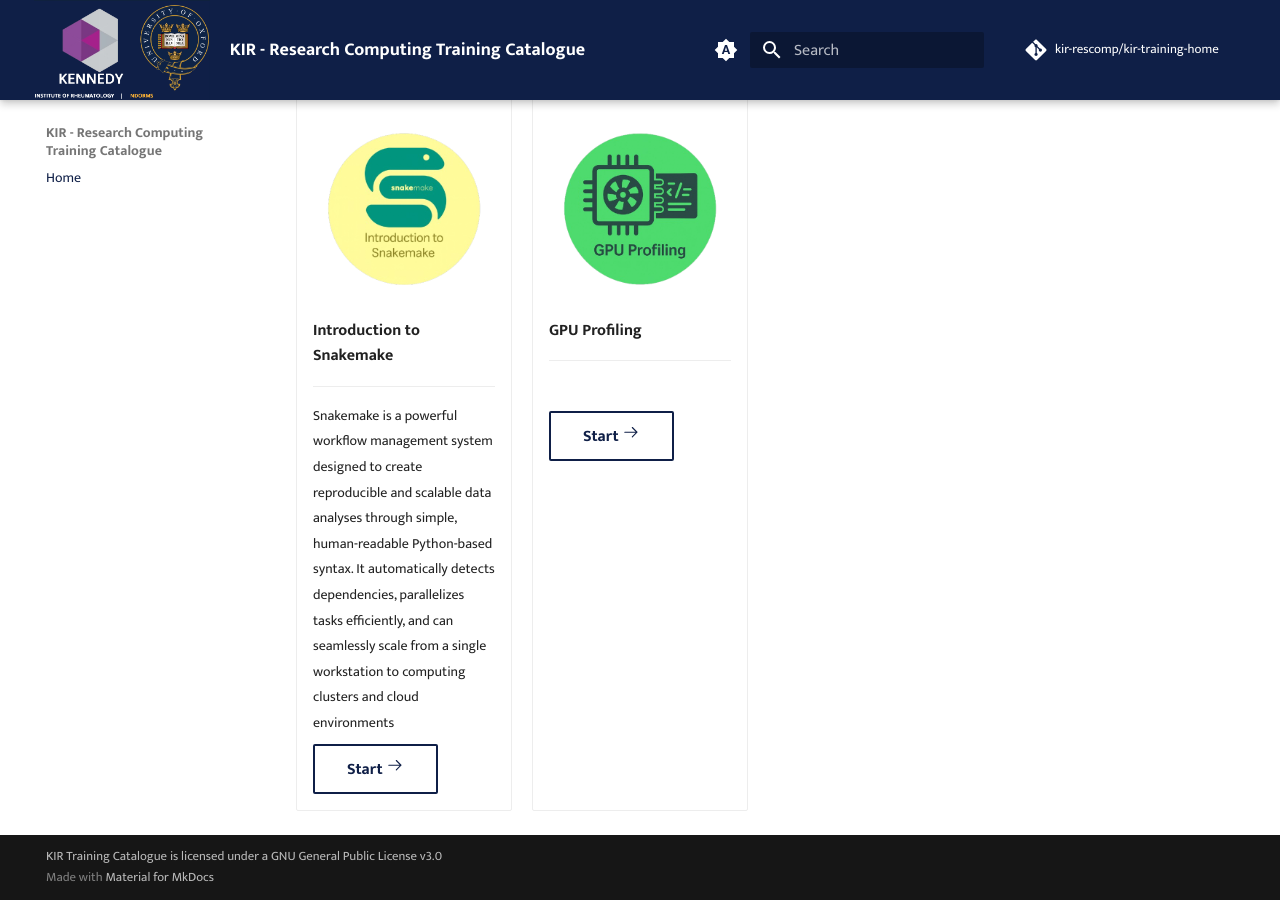
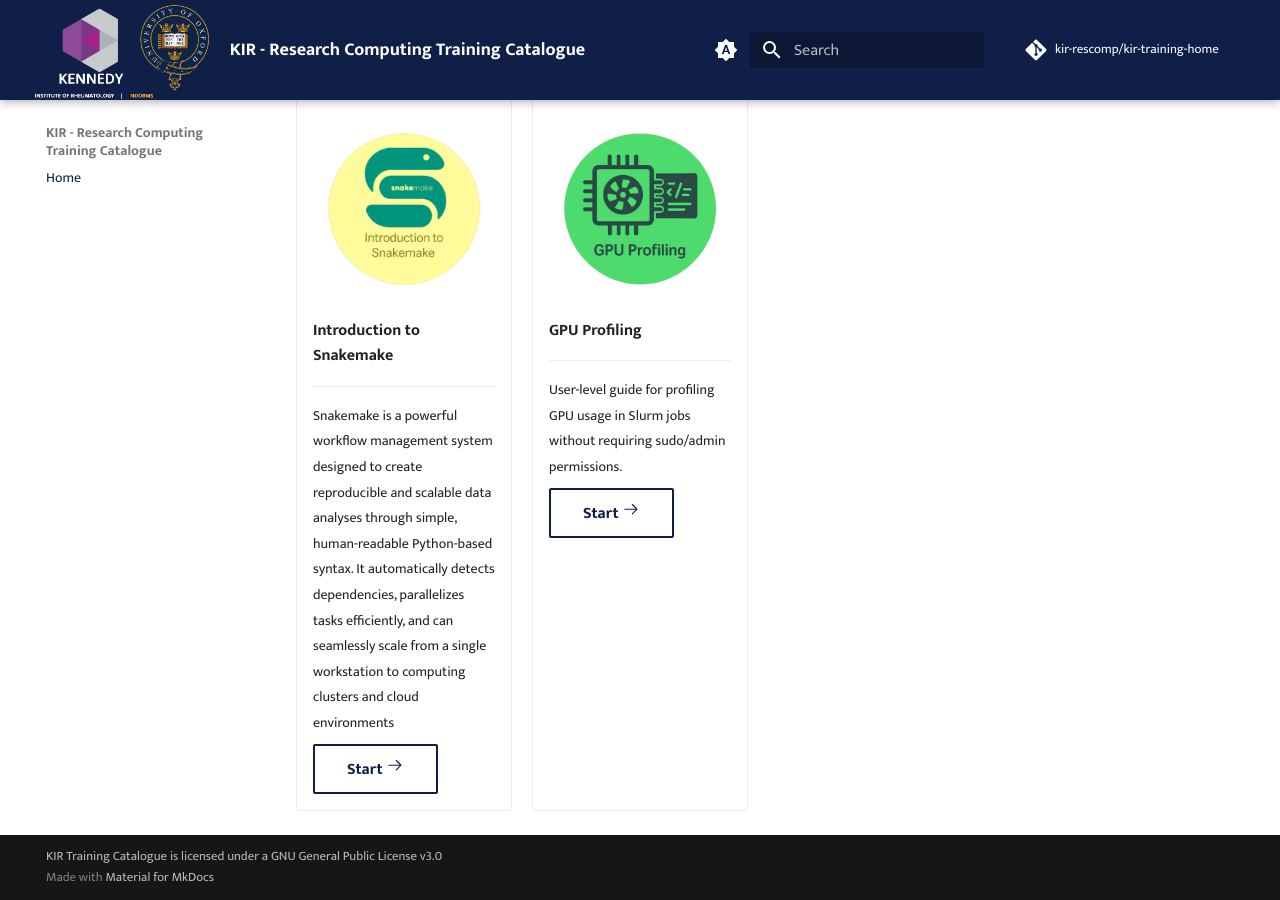
Before and after one commit to kir-rescomp/kir-training-home, an MkDocs documentation site: the page built from docs/index.md, in a window 1280 px wide and 900 px high, scrolled down 1119 px. Built offline with MkDocs 1.6.1 and Material for MkDocs 9.7.7, drawn with Linux system fonts in a browser that asks for light colours; comment, search, counter and statistics services are not loaded.

Commit message:
update the index for GPU profiling

```diff
--- a/docs/index.md
+++ b/docs/index.md
@@ -68,7 +68,7 @@
 
     ---
     <span style="font-size: 0.7rem;">
-
+    User-level guide for profiling GPU usage in Slurm jobs without requiring sudo/admin permissions.
     </span><br>
 
     [Start :octicons-arrow-right-24:]( ){ .md-button }
```
